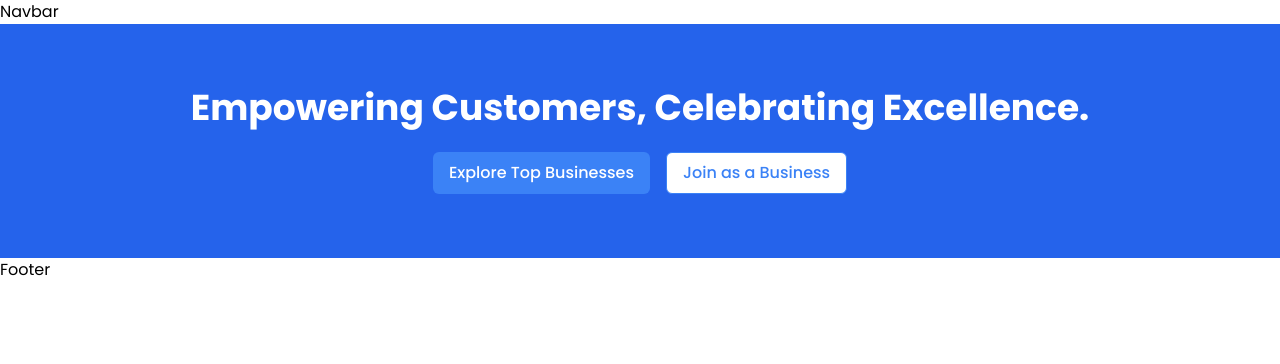
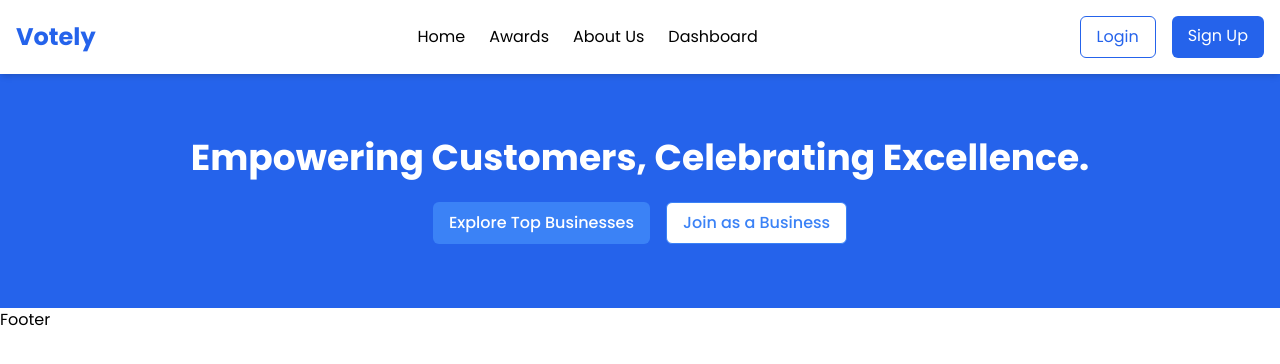
Before and after one commit to amankanz/votely, a Next.js app: page / in a window 1280 px wide. Shown: the top 364 px of the page. Built offline with nearby package versions, Linux system fonts and the light colour scheme.

Commit message:
home-ft/hero-section: Navbar completed

```diff
--- a/components/Navbar.tsx
+++ b/components/Navbar.tsx
@@ -1,7 +1,121 @@
-import React from "react";
+"use client";
 
-function Navbar() {
-  return <div>Navbar</div>;
+import { useState } from "react";
+import Link from "next/link";
+import { FiMenu, FiX } from "react-icons/fi";
+
+export default function Navbar() {
+  const [isOpen, setIsOpen] = useState(false);
+
+  const toggleMenu = () => setIsOpen(!isOpen);
+
+  return (
+    <header className="bg-white shadow-md sticky top-0 z-50">
+      <nav className="container mx-auto flex items-center justify-between p-4">
+        {/* Logo */}
+        <Link href="/" className="text-2xl font-bold text-blue-600">
+          Votely
+        </Link>
+
+        {/* Desktop Menu */}
+        <ul className="hidden md:flex gap-6 items-center">
+          <li>
+            <Link href="/" className="hover:text-blue-600">
+              Home
+            </Link>
+          </li>
+          <li>
+            <Link href="/awards" className="hover:text-blue-600">
+              Awards
+            </Link>
+          </li>
+          <li>
+            <Link href="/about" className="hover:text-blue-600">
+              About Us
+            </Link>
+          </li>
+          <li>
+            <Link href="/dashboard" className="hover:text-blue-600">
+              Dashboard
+            </Link>
+          </li>
+        </ul>
+
+        {/* Call-to-Action Buttons */}
+        <div className="hidden md:flex gap-4">
+          <Link
+            href="/login"
+            className="px-4 py-2 border border-blue-600 text-blue-600 rounded-md hover:bg-blue-50"
+          >
+            Login
+          </Link>
+          <Link
+            href="/signup"
+            className="px-4 py-2 bg-blue-600 text-white rounded-md hover:bg-blue-700"
+          >
+            Sign Up
+          </Link>
+        </div>
+
+        {/* Mobile Menu Toggle */}
+        <button
+          className="md:hidden text-2xl"
+          onClick={toggleMenu}
+          aria-label="Toggle Menu"
+        >
+          {isOpen ? <FiX /> : <FiMenu />}
+        </button>
+      </nav>
+
+      {/* Mobile Menu */}
+      {isOpen && (
+        <div className="md:hidden bg-white border-t shadow-md">
+          <ul className="flex flex-col items-center gap-4 py-4">
+            <li>
+              <Link href="/" onClick={toggleMenu} className="block py-2">
+                Home
+              </Link>
+            </li>
+            <li>
+              <Link href="/awards" onClick={toggleMenu} className="block py-2">
+                Awards
+              </Link>
+            </li>
+            <li>
+              <Link href="/about" onClick={toggleMenu} className="block py-2">
+                About Us
+              </Link>
+            </li>
+            <li>
+              <Link
+                href="/dashboard"
+                onClick={toggleMenu}
+                className="block py-2"
+              >
+                Dashboard
+              </Link>
+            </li>
+            <li>
+              <Link
+                href="/login"
+                onClick={toggleMenu}
+                className="block py-2 text-blue-600"
+              >
+                Login
+              </Link>
+            </li>
+            <li>
+              <Link
+                href="/signup"
+                onClick={toggleMenu}
+                className="block py-2 bg-blue-600 text-white rounded-md px-4"
+              >
+                Sign Up
+              </Link>
+            </li>
+          </ul>
+        </div>
+      )}
+    </header>
+  );
 }
-
-export default Navbar;
```
Also changed, not shown: package.json (+6 -5 lines), 1 other file (tests, documents, lock files or other folders).
